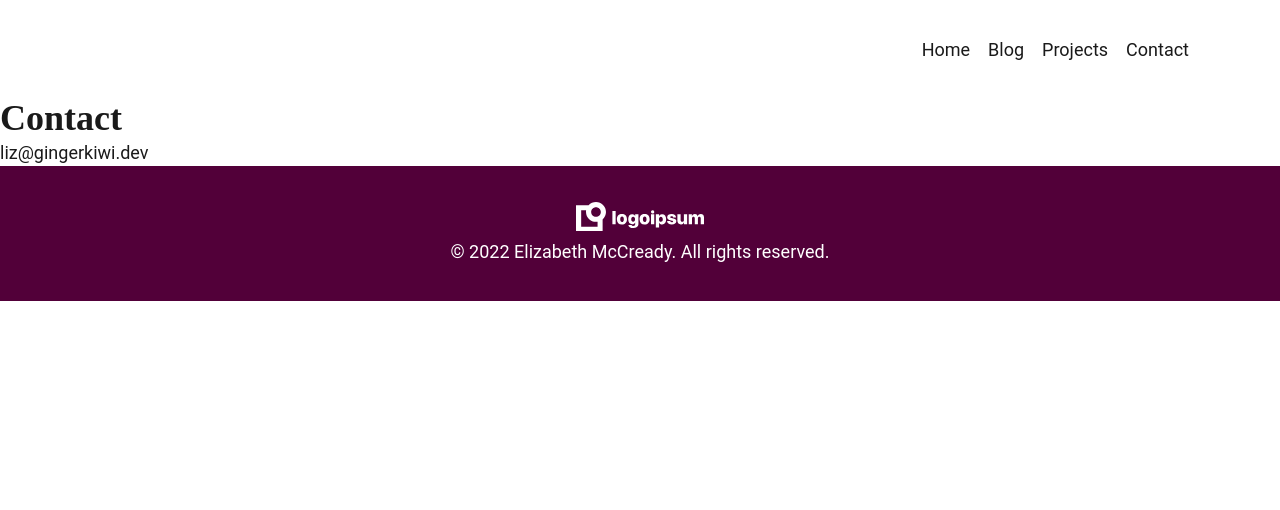
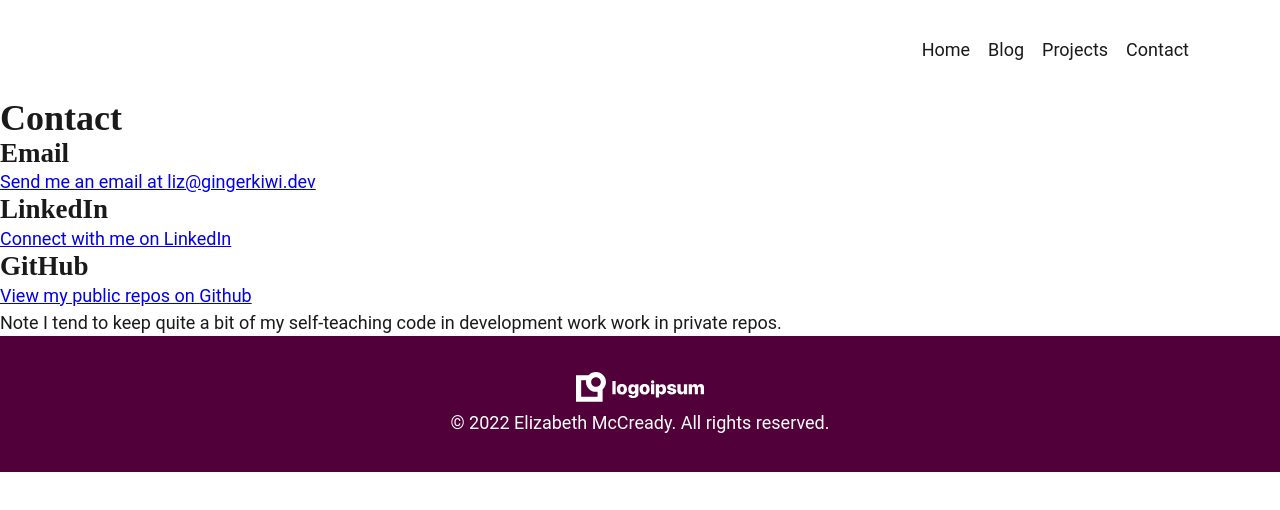
Before and after one commit to GingerKiwi/gingerkiwiblog2.0, an Eleventy site: page src/contact.njk in a window 1280 px wide. Built offline with nearby package versions, Linux system fonts and the light colour scheme; Eleventy itself is replaced by a stand-in of ours; files that its build step writes are made by us from their sources.

Commit message:
updated contact.njk and projects.njk

```diff
--- a/src/contact.njk
+++ b/src/contact.njk
@@ -2,7 +2,12 @@
 title: Contact
 layout: 'base.njk'
 ---
+<h2>Email</h2>
+<p><a href="mailto:liz@gingerkiwi.dev">Send me an email at liz@gingerkiwi.dev</a></p>
 
+<h2>LinkedIn</h2>
+<a href="https://www.linkedin.com/in/elizabethmccready/">Connect with me on LinkedIn</a>
 
-
-<p>liz@gingerkiwi.dev</p>
+<h2>GitHub</h2>
+<a href="https://github.com/GingerKiwi">View my public repos on Github</a>
+<p>Note I tend to keep quite a bit of my self-teaching code in development work work in private repos.</p>
```
Also changed, not shown: src/projects.njk (+4 -4 lines).
